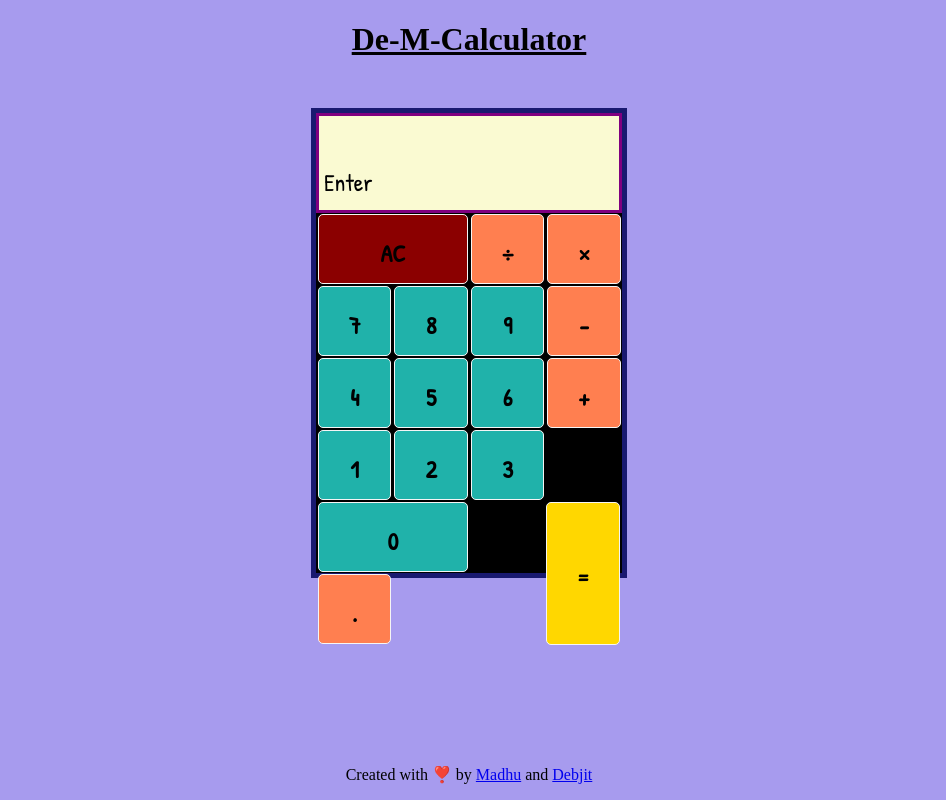
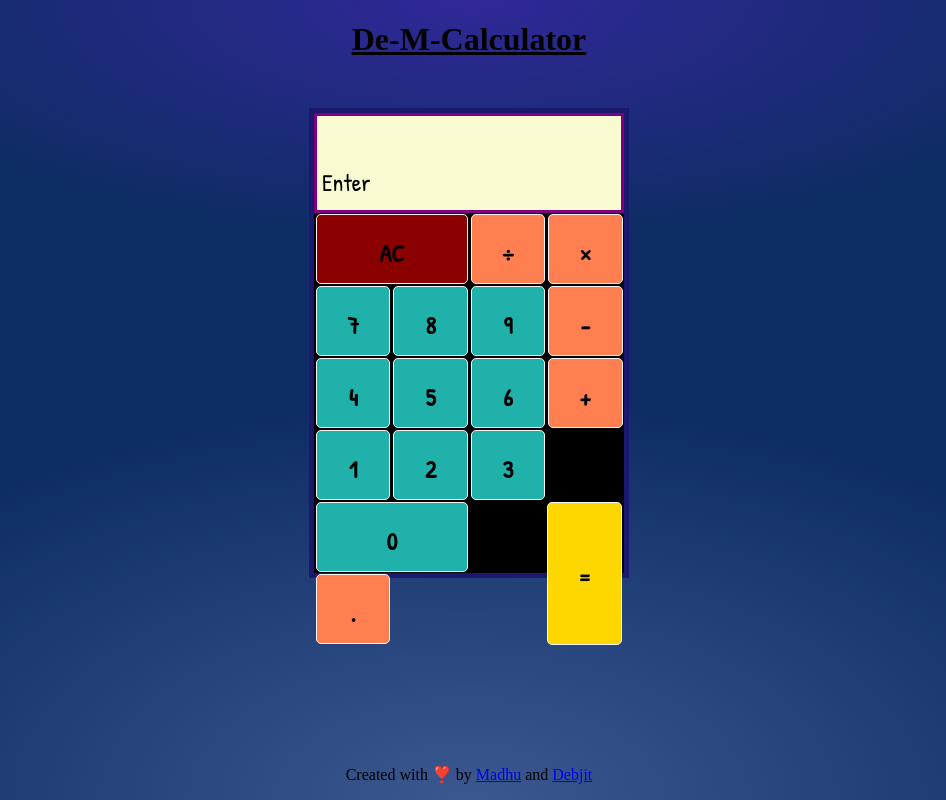
Before and after one commit to debjitpal5040/De-M-Calculator, a plain HTML site: page index.html in a window 1280 px wide. Shown: the whole page, without its empty margins (171-1117 px from the left). Drawn offline with Linux system fonts and the light colour scheme.

Commit message:
Update main.css

```diff
--- a/main.css
+++ b/main.css
@@ -1,6 +1,16 @@
 *{
     box-sizing: border-box;
-    background-color: rgb(167, 155, 238);
+}
+html{
+    background-image:
+    radial-gradient(50% 30% ellipse at center top, #3d32c0ca 0%, rgba(26, 80, 180, 0.555) 100%),
+    radial-gradient(60% 50% ellipse at center bottom, #646262 0%, #000000 100%);
+    background-attachment: fixed;
+}
+body{
+    width: 100%;
+    margin: auto;
+    text-align: center;
 }
 #container{
     border: 5px solid midnightblue;
```
